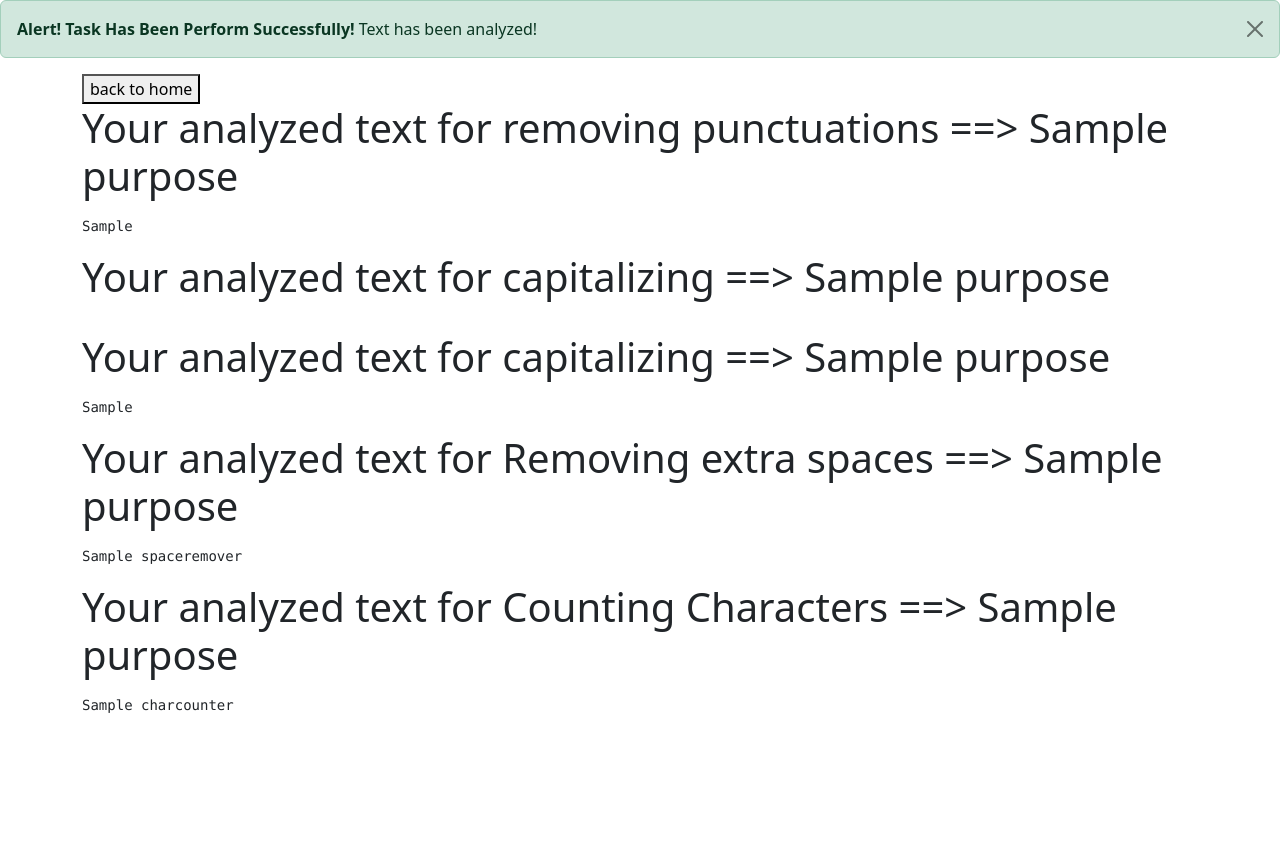
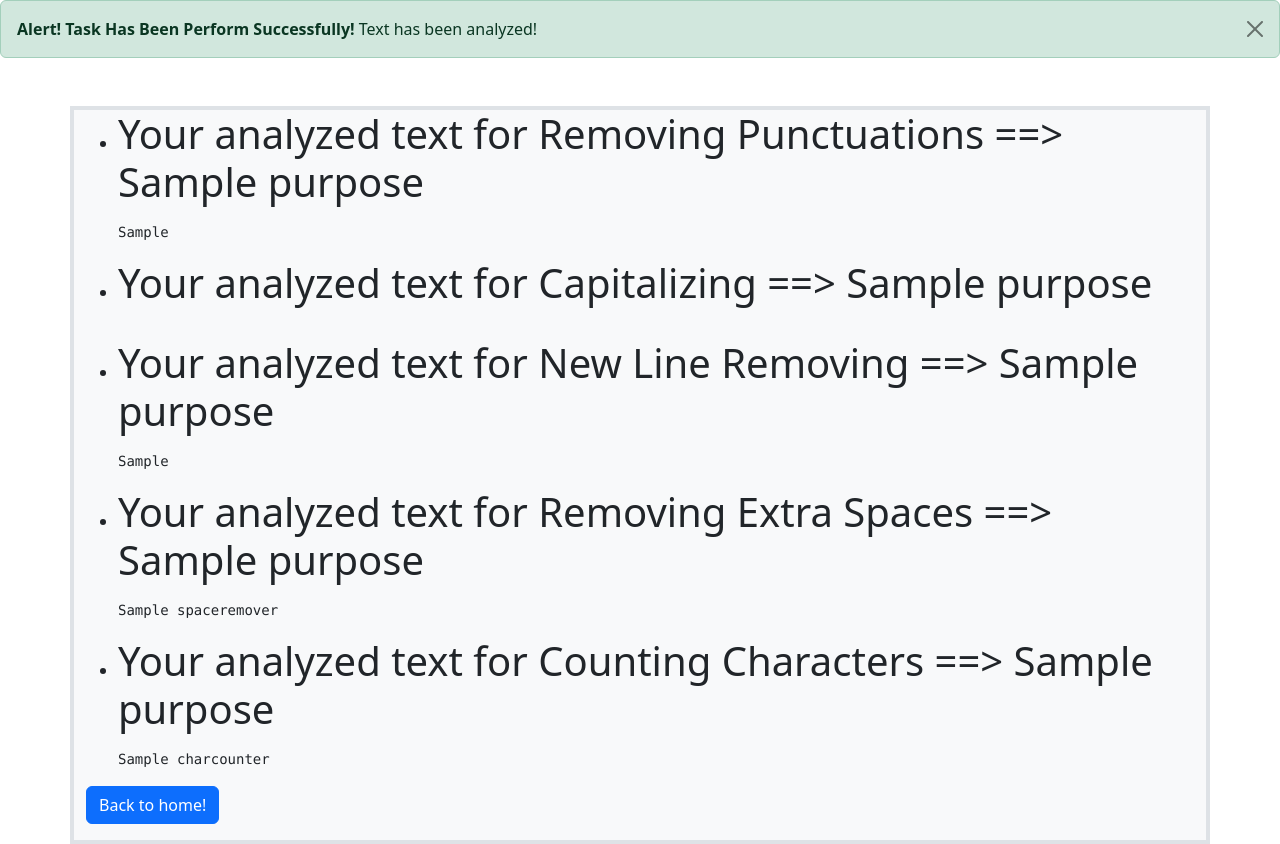
Before and after one commit to Algos-bySchizo/Django, a Django app: template jsite/templates/analyze.html in a window 1280 px wide. Shown: the part 56-900 px from the top of the page. Before the commit the page ends 769 px from the top, so only its background shows below. Run offline with Django 5.2, Linux system fonts and the light colour scheme; the template is opened without the code that fills it: most values are stand-ins (such as "Sample title", 1, 10 or a date in 2020).

Commit message:
Polished the analyze template's HTML

```diff
--- a/jsite/templates/analyze.html
+++ b/jsite/templates/analyze.html
@@ -36,29 +36,41 @@
   <strong>Alert! Task Has Been Perform Successfully!</strong> Text has been analyzed!
   <button type="button" class="btn-close" data-bs-dismiss="alert" aria-label="Close"></button>
 </div>
-<div class="container">
-    <button onclick="window.location.href='/'">back to home</button>
-    <!-- <a href="/"><-- back to home</a> -->
-    <h1>Your analyzed text for removing punctuations ==> {{purpose}}</h1>
+<div class="container border border-4 mt-5 bg-light">
+    <!-- <button onclick="window.location.href='/'">back to home</button>
+    <a href="/"><-- back to home</a> -->
+    <ul>
+    <li><h1>Your analyzed text for Removing Punctuations ==> {{purpose}}</h1>
     <p>
         <pre>{{remove_punctuations}}</pre>
     </p>
-    <h1>Your analyzed text for capitalizing ==> {{purpose}}</h1>
+    </li>
+    <li>
+    <h1>Your analyzed text for Capitalizing ==> {{purpose}}</h1>
     <p>
         <pre>{{CAPITALIZED}}</pre>
     </p>
-    <h1>Your analyzed text for capitalizing ==> {{purpose}}</h1>
+    </li>
+    <li>
+    <h1>Your analyzed text for New Line Removing ==> {{purpose}}</h1>
     <p>
         <pre>{{NewLineRemover}}</pre>
     </p>
-    <h1>Your analyzed text for Removing extra spaces ==> {{purpose}}</h1>
+    </li>
+    <li>
+    <h1>Your analyzed text for Removing Extra Spaces ==> {{purpose}}</h1>
     <p>
         <pre>{{spaceremover}}</pre>
     </p>
+    </li>
+    <li>
     <h1>Your analyzed text for Counting Characters ==> {{purpose}}</h1>
     <p>
         <pre>{{charcounter}}</pre>
     </p>
+    </li>
+    </ul>
+    <a class="btn btn-primary mb-3" href="/" role="button">Back to home!</a>
     <script src="https://cdn.jsdelivr.net/npm/bootstrap@5.3.6/dist/js/bootstrap.bundle.min.js" integrity="sha384-j1CDi7MgGQ12Z7Qab0qlWQ/Qqz24Gc6BM0thvEMVjHnfYGF0rmFCozFSxQBxwHKO" crossorigin="anonymous"></script>
   </body>
 </html>
```
Also changed, not shown: jsite/jsite/views.py (+6 -6 lines).
